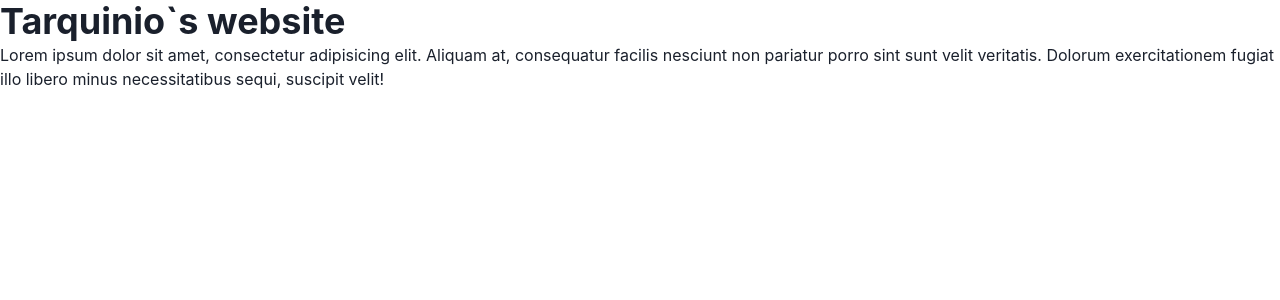
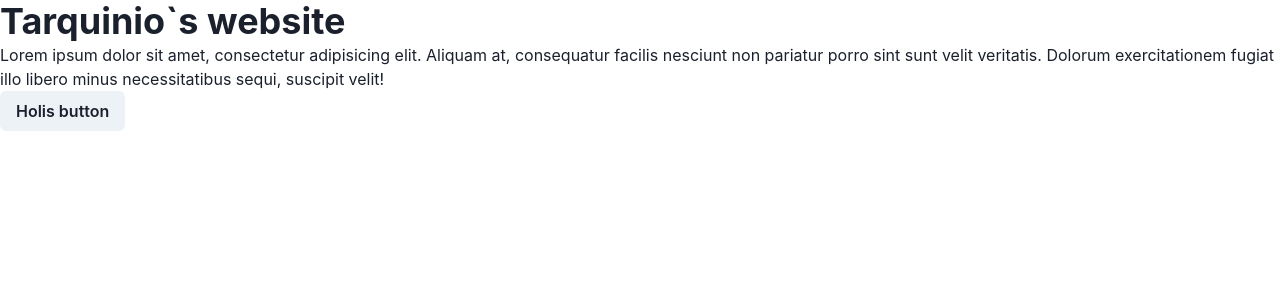
Before and after one commit to tarquinio/tarquinio.github.io, a React app: page / in a window 1280 px wide. Shown: the top 300 px of the page. Built offline with nearby package versions, Linux system fonts and the light colour scheme.

Commit message:
adjust husky

```diff
--- a/src/App.tsx
+++ b/src/App.tsx
@@ -1,5 +1,5 @@
 import React from 'react'
-import { ChakraProvider, Heading, Text } from '@chakra-ui/react'
+import { Button, ChakraProvider, Heading, Text } from '@chakra-ui/react'
 import { theme } from './theme'
 
 export const App = () => (
@@ -11,5 +11,6 @@ export const App = () => (
       Dolorum exercitationem fugiat illo libero minus necessitatibus sequi,
       suscipit velit!
     </Text>
+    <Button>Holis button</Button>
   </ChakraProvider>
 )
```
Also changed, not shown: 7 other files (tests, documents, lock files or other folders).
